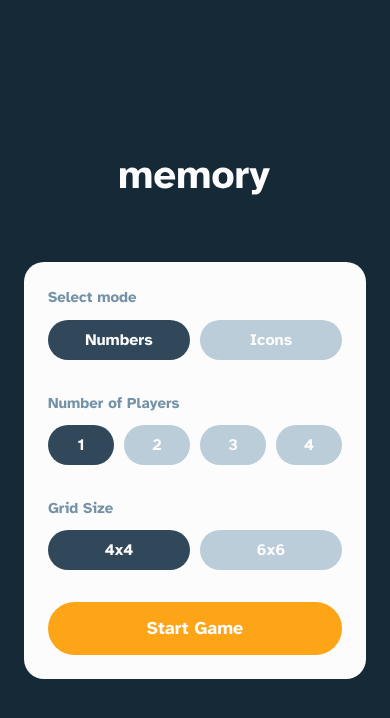
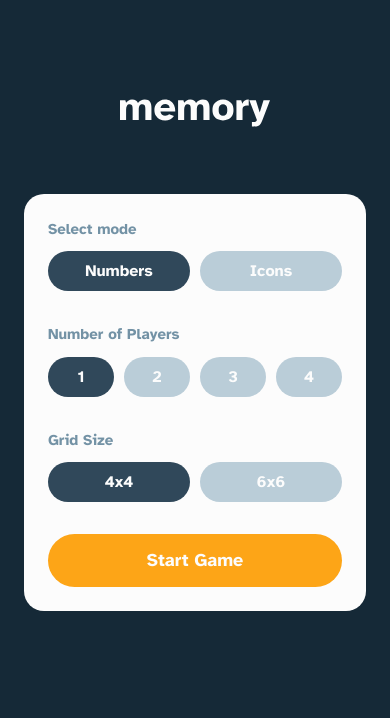
Before and after one commit to MathiasHun1/FEM-memory, a React (Vite) app: page /menu in a window 390 px wide. Shown: the top 718 px of the page. Built offline with nearby package versions, Linux system fonts and the light colour scheme.

Commit message:
testing mobile grid layout

```diff
--- a/src/styles/components/GameMenu.module.scss
+++ b/src/styles/components/GameMenu.module.scss
@@ -1,10 +1,10 @@
 @use '../abstractions' as *;
 
 .container {
-  min-height: 100%;
+  height: 100%;
   background-color: hsl(var(--clr-blue-900));
   display: grid;
-  grid-template-rows: 0.3fr 1fr;
+  grid-template-rows: 15% 85%;
   justify-items: center;
 }
 
```
